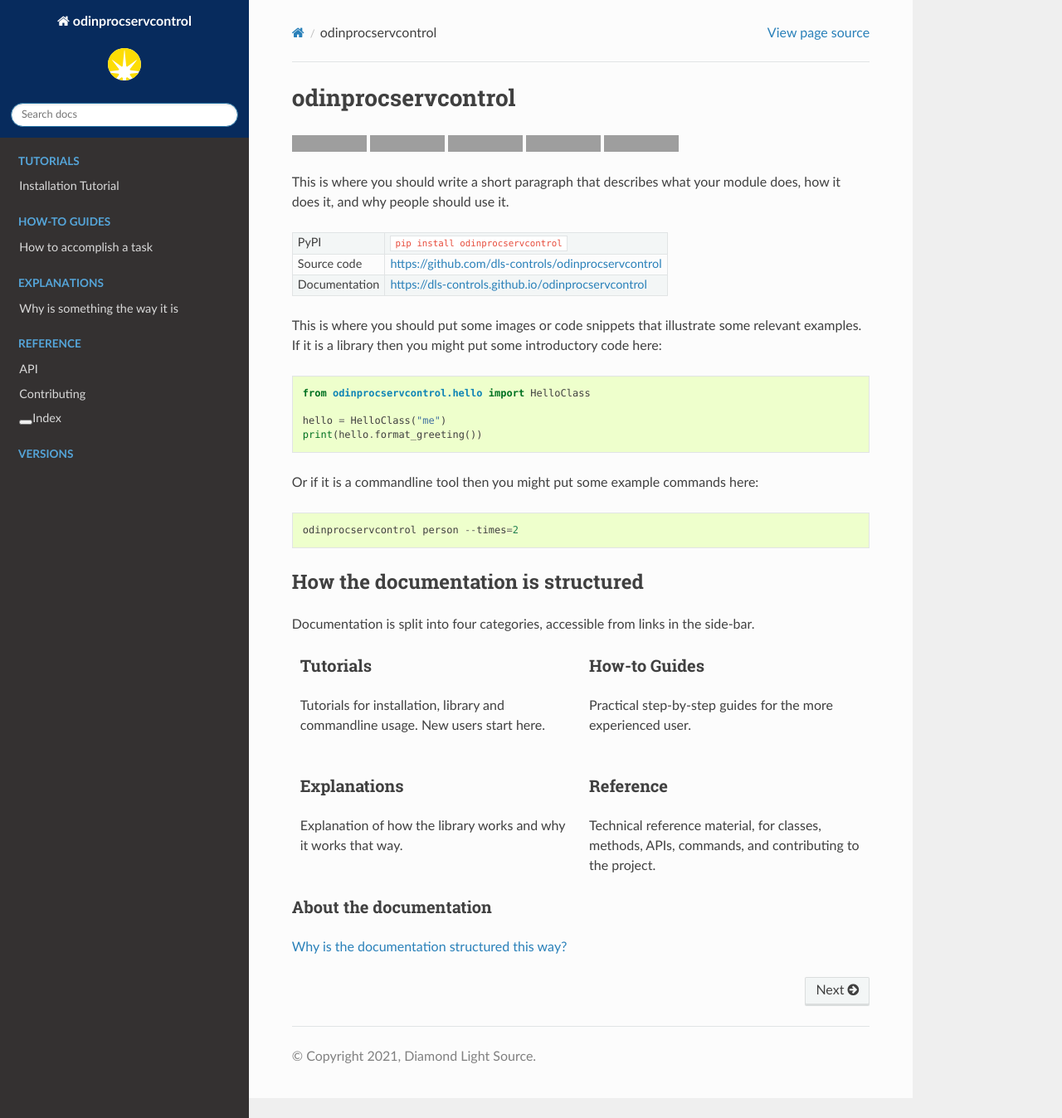
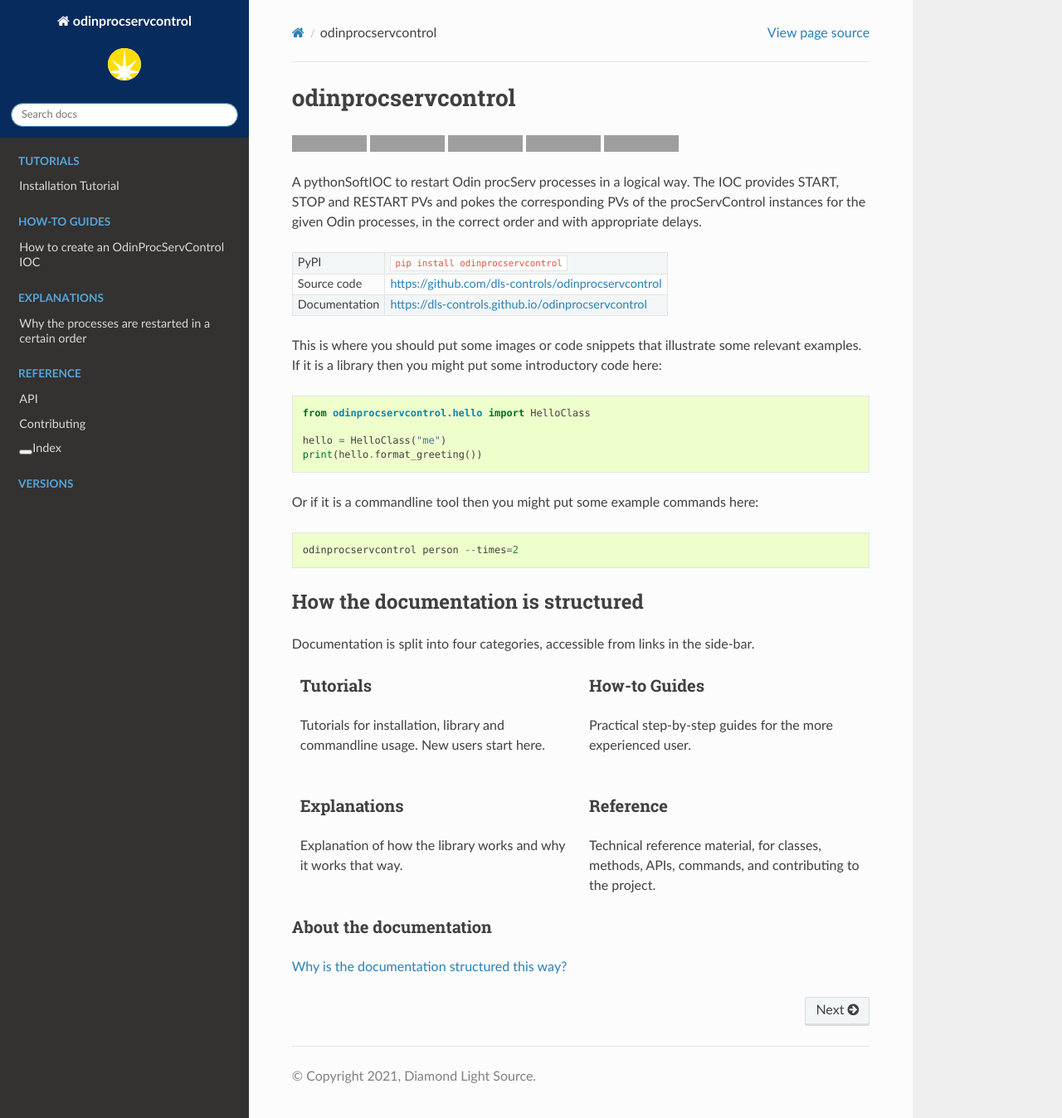
Before and after one commit to DiamondLightSource/odinprocservcontrol, a Sphinx documentation site: the page built from docs/index.rst, in a window 1280 px wide and 1348 px high. Shown: the whole window at 83% size. Built offline with Sphinx 7.4.7 and the Read the Docs theme 2.0.0, drawn with Linux system fonts in a browser that asks for light colours; the version number could not be read and is left out; grey boxes are pictures that could not be loaded.

```diff
--- a/README.rst
+++ b/README.rst
@@ -1,10 +1,12 @@
 odinprocservcontrol
-===========================
+===================
 
 |code_ci| |docs_ci| |coverage| |pypi_version| |license|
 
-This is where you should write a short paragraph that describes what your module does,
-how it does it, and why people should use it.
+A pythonSoftIOC to restart Odin procServ processes in a logical way. The IOC provides
+START, STOP and RESTART PVs and pokes the corresponding PVs of the procServControl
+instances for the given Odin processes, in the correct order and with appropriate
+delays.
 
 ============== ==============================================================
 PyPI           ``pip install odinprocservcontrol``
--- a/docs/index.rst
+++ b/docs/index.rst
@@ -30,7 +30,7 @@ Practical step-by-step guides for the more experienced user.
     :caption: How-to Guides
     :hidden:
 
-    how-to/accomplish-a-task
+    how-to/create-an-ioc
 
 .. rst-class:: columns
 
@@ -43,7 +43,7 @@ Explanation of how the library works and why it works that way.
     :caption: Explanations
     :hidden:
 
-    explanations/why-is-something-so
+    explanations/startup-order
 
 .. rst-class:: columns
 
--- a/odinprocservcontrol/__init__.py
+++ b/odinprocservcontrol/__init__.py
@@ -1,9 +1,5 @@
-from .odinprocserv import (
-    OdinProcServConfig,
-    OdinProcServControl,
-)
-
 from ._version_git import __version__
+from .odinprocserv import OdinProcServConfig, OdinProcServControl
 
 # __all__ defines the public API for the package.
 # Each module also defines its own __all__.
--- a/setup.cfg
+++ b/setup.cfg
@@ -1,6 +1,6 @@
 [metadata]
 name = odinprocservcontrol
-description = One line description of your module
+description = A pythonSoftIOC to restart procServ Odin processes in a logical way
 url = https://github.com/dls-controls/odinprocservcontrol
 author = Gary Yendell
 author_email = gary.yendell@diamond.ac.uk
```
Also changed, not shown: docs/explanations/startup-order.rst (added, +12 -0 lines), docs/explanations/why-is-something-so.rst (deleted, +0 -7 lines), docs/how-to/accomplish-a-task.rst (deleted, +0 -7 lines), docs/how-to/create-an-ioc.rst (added, +9 -0 lines), docs/reference/api.rst (+2 -6 lines), 4 other files.
